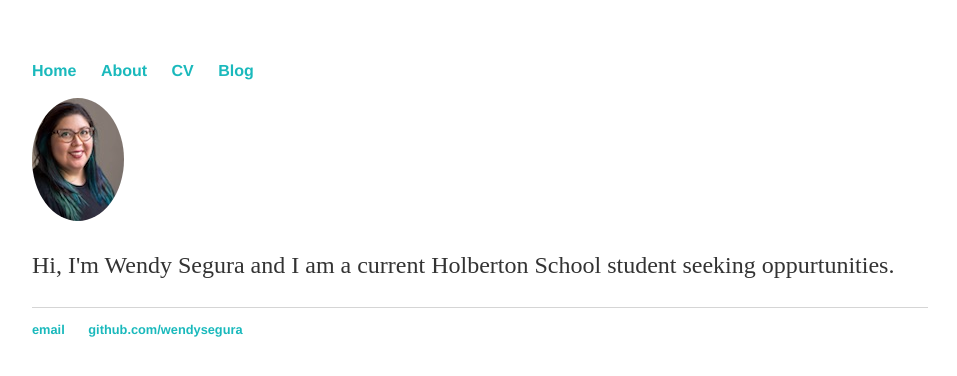
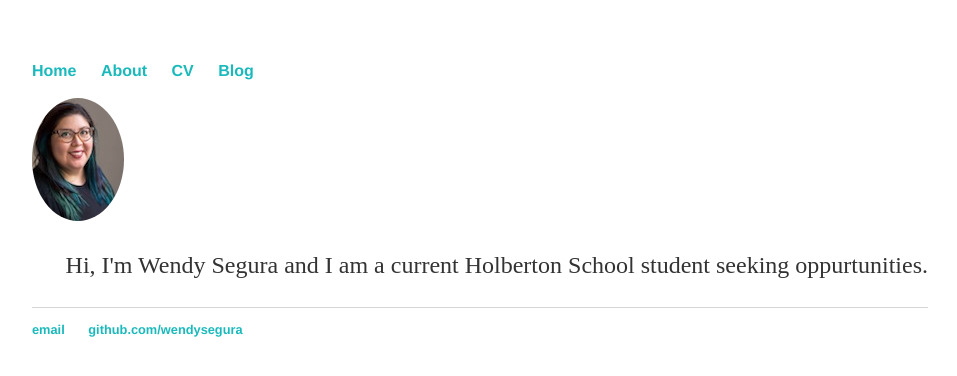
Before and after one commit to feliciahsieh/wendysegura.github.io, a Jekyll site: the page built from index.html, in a window 1280 px wide. Shown: the top 376 px of the page, without its empty margins (160-1117 px from the left). Built offline with Jekyll 4.4.1, drawn with Linux system fonts in a browser that asks for light colours.

Commit message:
Update index.html

```diff
--- a/index.html
+++ b/index.html
@@ -9,6 +9,6 @@
 	<div itemscope itemtype="http://data-vocabulary.org/Person" class="col-sm-8">
 	<div class="blurb">
 
-	<p class="lead">Hi, I'm <span itemprop="name">Wendy Segura</span> and I am a current Holberton School student seeking oppurtunities.</p>
+	<p align="right" class="lead">Hi, I'm <span itemprop="name">Wendy Segura</span> and I am a current Holberton School student seeking oppurtunities.</p>
 	</div>
 </div>
```
